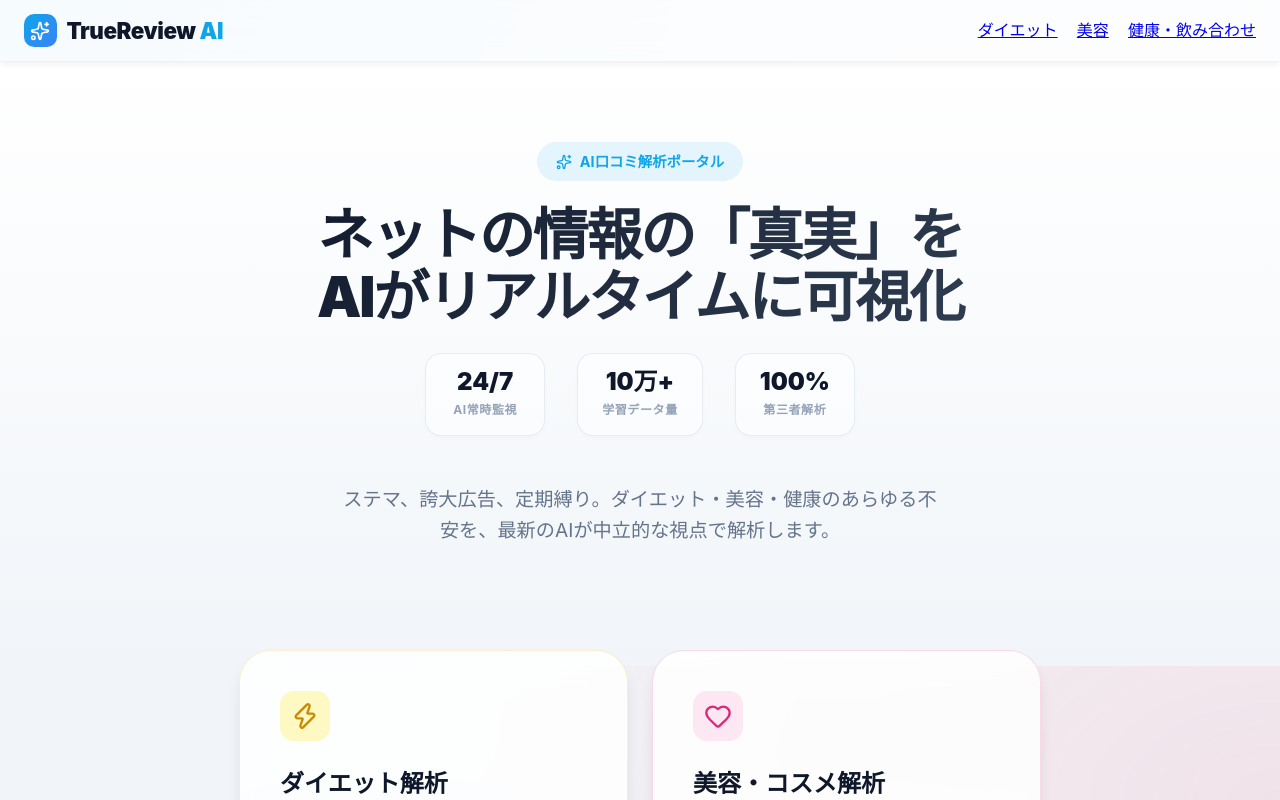
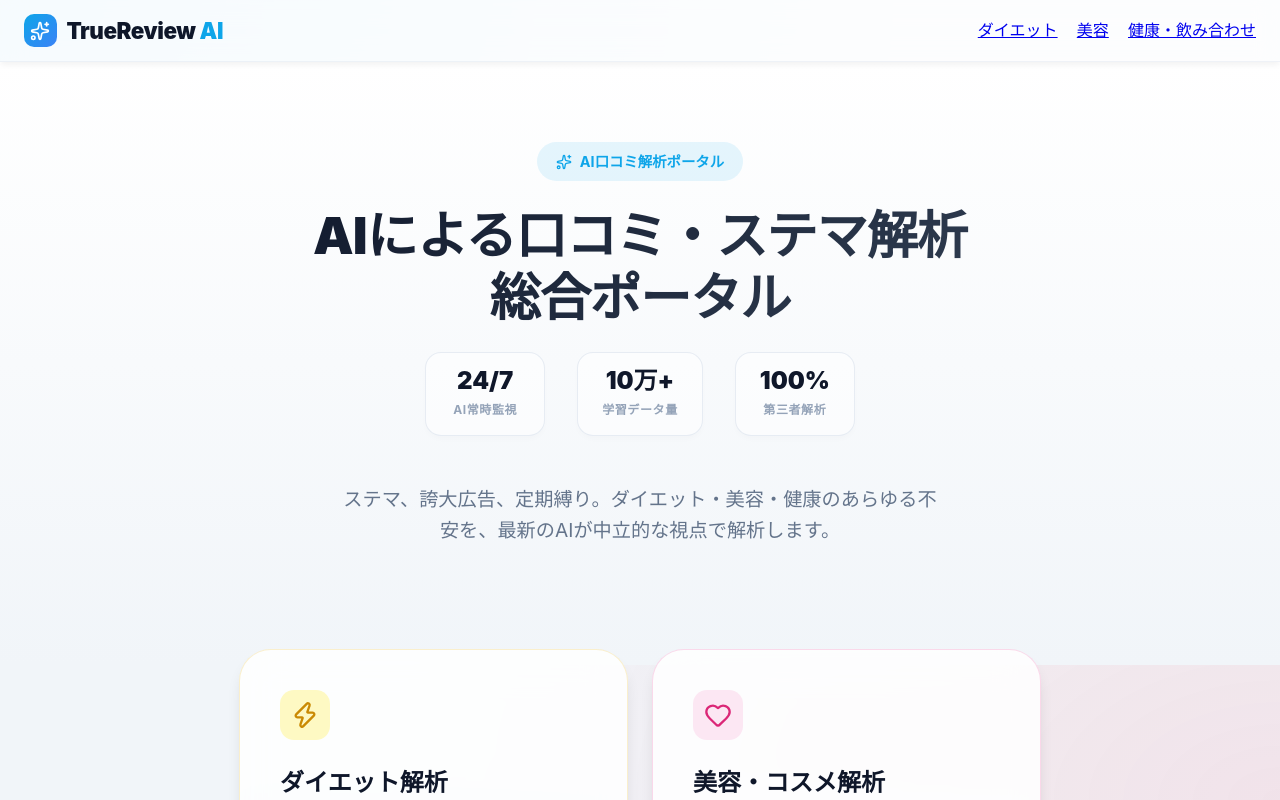
Before and after one commit to johnmanjir0/true-diet-reviewer, a Next.js app: page / in a window 1280 px wide. Shown: the top 800 px of the page. Built offline with nearby package versions, Linux system fonts and the light colour scheme.

Commit message:
style: update hero title to a more professional review portal style

```diff
--- a/src/app/page.tsx
+++ b/src/app/page.tsx
@@ -33,16 +33,16 @@ export default function PortalHome() {
               <Sparkles size={16} /> AI口コミ解析ポータル
             </div>
             <h1 style={{
-              fontSize: "3.5rem",
+              fontSize: "3.2rem",
               fontWeight: "900",
-              letterSpacing: "-0.04em",
-              lineHeight: "1.1",
+              letterSpacing: "-0.02em",
+              lineHeight: "1.2",
               marginBottom: "1.5rem",
               background: "linear-gradient(135deg, #0f172a 0%, #334155 100%)",
               WebkitBackgroundClip: "text",
               WebkitTextFillColor: "transparent"
             }}>
-              ネットの情報の「真実」を<br />AIがリアルタイムに可視化
+              AIによる口コミ・ステマ解析<br />総合ポータル
             </h1>
 
             {/* 統計セクション（信頼感の演出） */}
```
